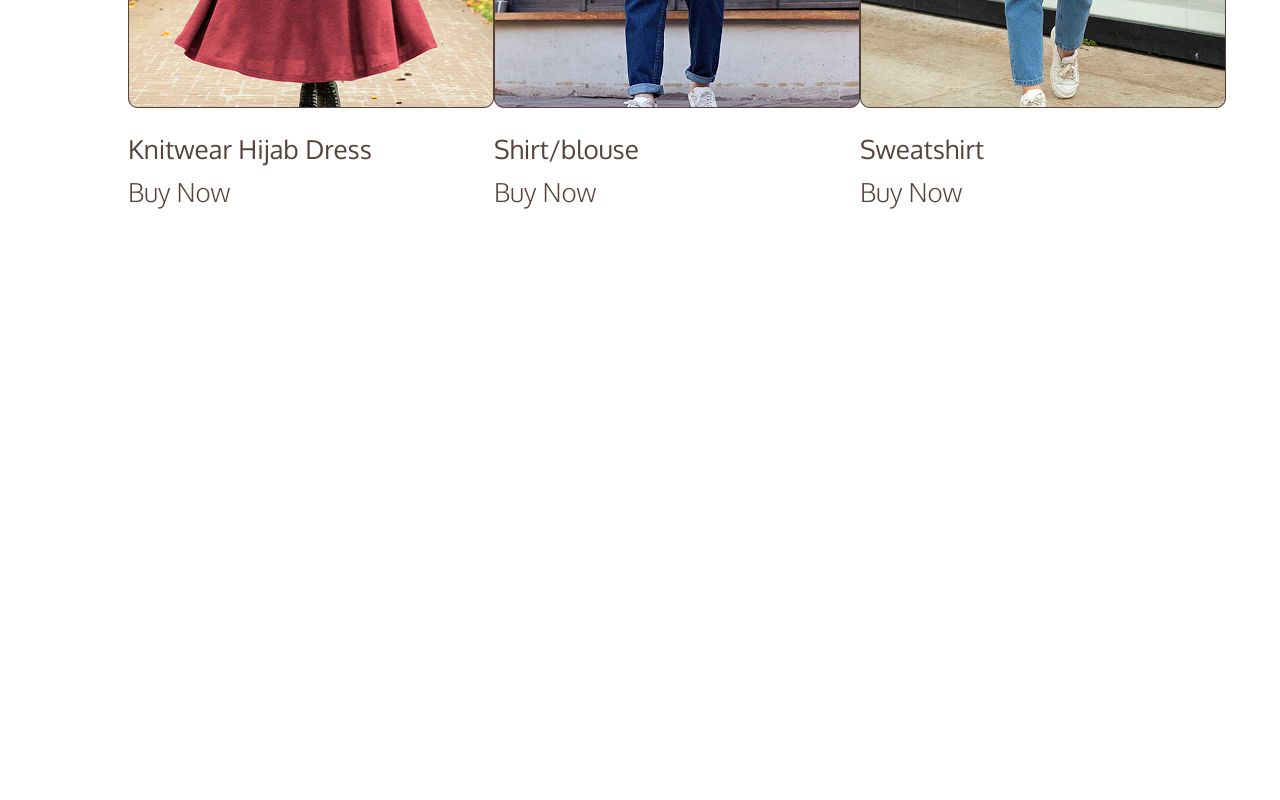
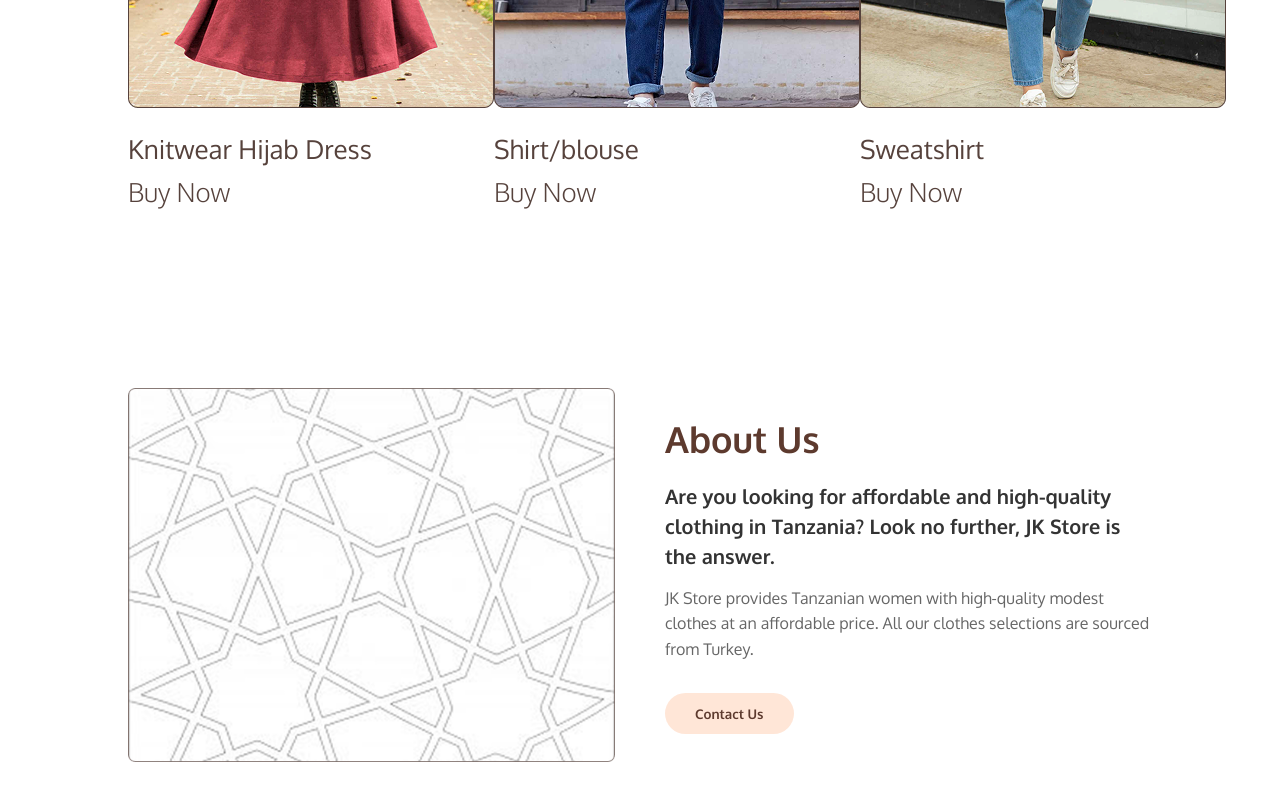
Before and after one commit to Sumally007/JkStore-project, a React (Vite) app: page / in a window 1280 px wide. Shown: the part 1514-2314 px from the top of the page. Before the commit the page ends 1822 px from the top, so only its background shows below. Built offline with nearby package versions, Linux system fonts and the light colour scheme.

Commit message:
About section done

```diff
--- a/src/App.css
+++ b/src/App.css
@@ -51,6 +51,11 @@
   font-size: 20px;
   font-weight: 700;
   color: #56423C;
+}
+
+.btn:hover {
+  background-color: #5D3A2E;
+  color: #fff;
 }
 
 /* Hero Section */
@@ -176,3 +181,76 @@
   font-style: light;
   color: #56423C;
 }
+
+/* About section */
+
+.about-container {
+  display: flex;
+  align-items: center;
+  /* Inaweka text na picha katikati wima */
+  justify-content: space-between;
+  padding: 80px 10%;
+  gap: 50px;
+  /* Nafasi kati ya picha na text */
+}
+
+.about-image {
+  flex: 1;
+  display: flex;
+  justify-content: center;
+}
+
+.about-image img {
+  max-width: 100%;
+  height: auto;
+  /* Unaweza kuongeza opacity kama pattern ni kali sana */
+  opacity: 0.8;
+}
+
+.about-content {
+  flex: 1;
+}
+
+.about-title {
+  font-family: 'Oxygen', sans-serif;
+  font-size: 36px;
+  font-weight: 700;
+  color: #5D3A2E;
+  margin-bottom: 20px;
+}
+
+.about-text {
+  font-family: 'Oxygen', sans-serif;
+  font-size: 20px;
+  font-weight: 600;
+  /* Bold kiasi kwa sentensi ya kwanza */
+  color: #333;
+  margin-bottom: 15px;
+  line-height: 1.5;
+}
+
+.about-subtext {
+  font-family: 'Oxygen', sans-serif;
+  font-size: 16px;
+  color: #666;
+  margin-bottom: 30px;
+  line-height: 1.6;
+}
+
+.about-btn {
+  padding: 12px 30px;
+  background-color: #FFE6D7;
+  /* Rangi hafifu kama kwenye Figma */
+  color: #5D3A2E;
+  border: none;
+  border-radius: 25px;
+  font-family: 'Oxygen', sans-serif;
+  font-weight: 600;
+  cursor: pointer;
+  transition: 0.3s;
+}
+
+.about-btn:hover {
+  background-color: #5D3A2E;
+  color: #fff;
+}
--- a/src/App.jsx
+++ b/src/App.jsx
@@ -4,6 +4,7 @@ import NavBar from './components/NavBar';
 import Hero from './components/Hero';
 import Features from './components/Features';
 import NewArrivals from './components/NewArrivals';
+import About from './components/About';
 
 const App = () => {
   return (<>
@@ -11,6 +12,7 @@ const App = () => {
     <Hero />
     <Features />
     <NewArrivals />
+    <About />
   </>
   )
 }
--- a/src/components/About.jsx
+++ b/src/components/About.jsx
@@ -0,0 +1,27 @@
+import React from 'react'
+import patternImage from "../assets/images/Rectangle 19.png"
+
+const About = () => {
+    return (
+        <section className="about-container">
+            <div className="about-image">
+                <img src={patternImage} alt="Geometric Pattern" />
+            </div>
+
+            <div className="about-content">
+                <h2 className="about-title">About Us</h2>
+                <p className="about-text">
+                    Are you looking for affordable and high-quality clothing in Tanzania?
+                    Look no further, JK Store is the answer.
+                </p>
+                <p className="about-subtext">
+                    JK Store provides Tanzanian women with high-quality modest clothes
+                    at an affordable price. All our clothes selections are sourced from Turkey.
+                </p>
+                <button className="about-btn">Contact Us</button>
+            </div>
+        </section>
+    )
+}
+
+export default About
```
Also changed, not shown: src/assets/images/Rectangle 19.png (added).
